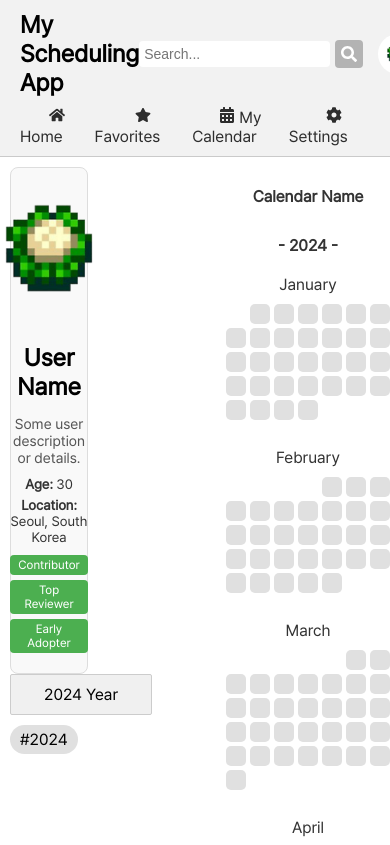
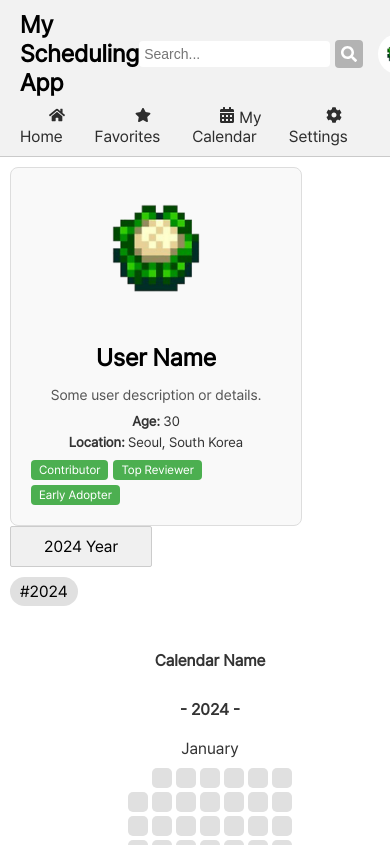
Before and after one commit to Isaac-Seungwon/eternal-light-frontend, a React (Create React App) app: page / in a window 390 px wide. Shown: the top 845 px of the page. Built offline with nearby package versions, Linux system fonts and the light colour scheme.

Commit message:
style: add responsive layout to HomePage for smaller screens

```diff
--- a/src/pages/Homepage.css
+++ b/src/pages/Homepage.css
@@ -2,38 +2,30 @@
 .HomePage {
     display: flex;
     flex-direction: row;
-    /* height: 100vh; */
     overflow: hidden;
+}
+
+.section-1, .section-2, .section-3 {
+    padding: 10px;
 }
 
 .section-1 {
     width: 20%;
-    padding: 10px;
-    /* background-color: #f0f0f0; */
-    /* border: 1px solid rgb(154, 154, 154); */
 }
 
 .section-2 {
     width: 60%;
-    padding: 10px;
     display: flex;
-    /* border: 1px solid #ddd; */
-    /* border-radius: 8px; */
-    /* margin: 10px; */
     flex-direction: column;
-    height: auto;
-    /* min-height: calc(100vh - 20px); */
     min-width: 400px;
     overflow-y: auto;
 }
 
 .section-3 {
     width: 20%;
-    padding: 10px;
-    /* background-color: #f0f0f0; */
-    /* border: 1px solid rgb(154, 154, 154); */
 }
 
+/* Title and Divider */
 .HomePage-title {
     font-size: 16px;
     font-weight: bold;
@@ -48,3 +40,14 @@
     background-color: #ccc;
     margin: 10px 0;
 }
+
+/* Media query for screens smaller than 768px */
+@media (max-width: 768px) {
+    .HomePage {
+        flex-direction: column;
+    }
+
+    .section-1, .section-2, .section-3 {
+        width: 100%;
+    }
+}
```
